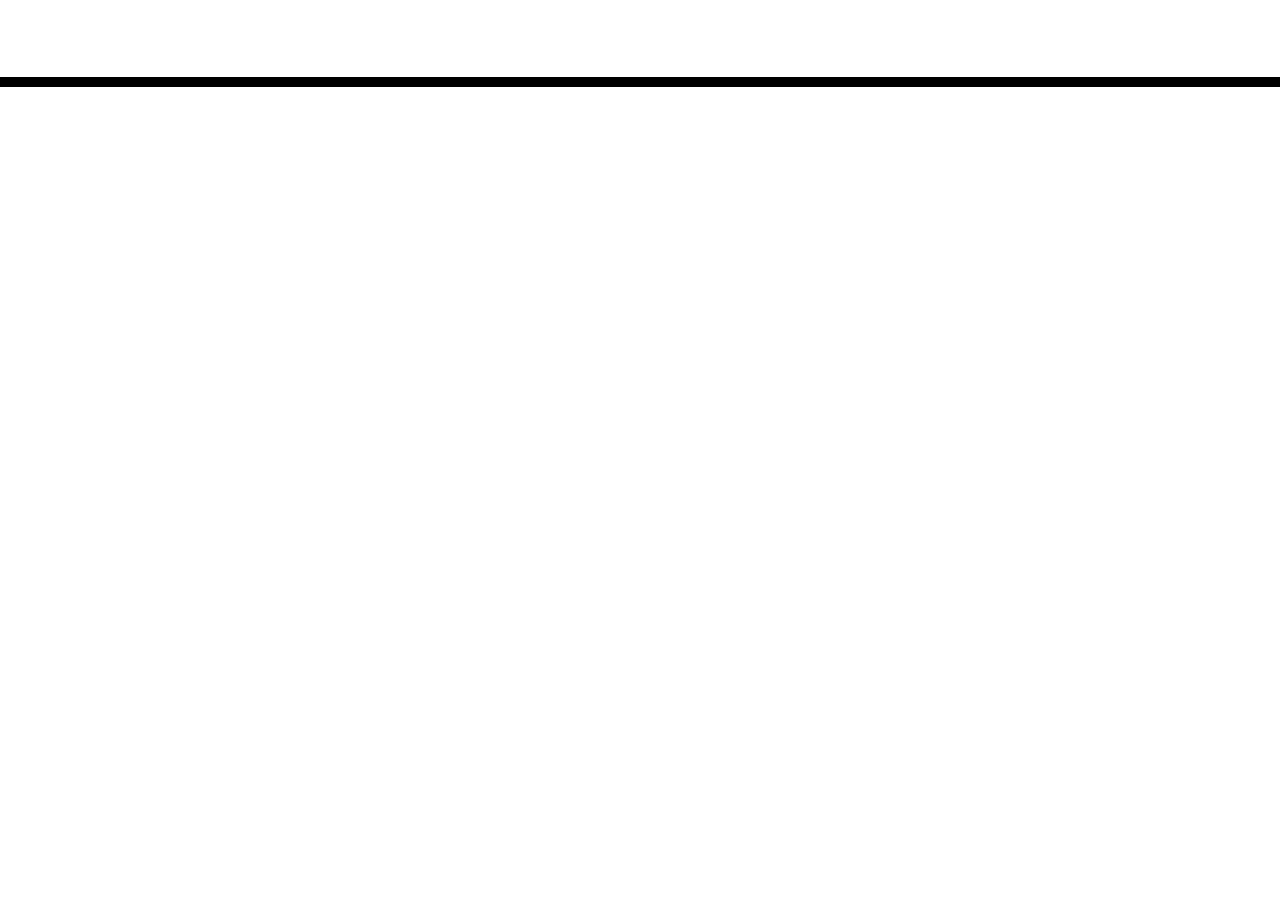
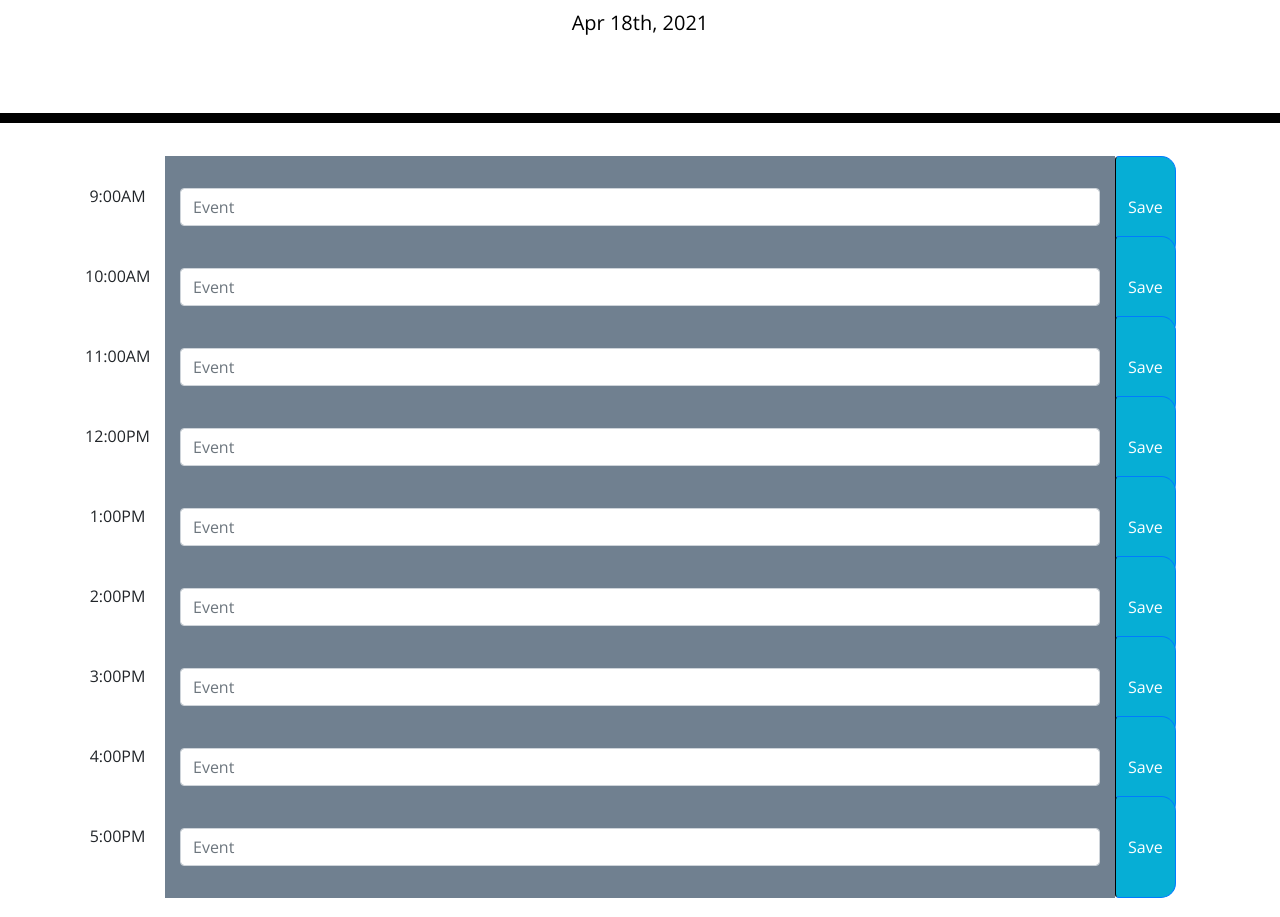
Before and after one commit to aldare93/homework-week-5, a plain HTML site: page Calendar/index.html in a window 1280 px wide. Shown: the part 181-1098 px from the top of the page. Before the commit the page ends 800 px from the top, so only its background shows below. Drawn offline with nearby package versions, Linux system fonts and the light colour scheme.

Commit message:
HTML CSS and script.js modified

```diff
--- a/Calendar/index.html
+++ b/Calendar/index.html
@@ -18,7 +18,12 @@
       href="https://fonts.googleapis.com/css?family=Open+Sans&display=swap"
       rel="stylesheet"
     />
-    <link rel="stylesheet" href="style.css" />
+    <link rel="stylesheet" href="style.css"/>
+    <script
+    type="text/javascript"
+    src="https://cdnjs.cloudflare.com/ajax/libs/moment.js/2.27.0/moment.min.js"
+    ></script>
+    <script src="https://cdnjs.cloudflare.com/ajax/libs/jquery/3.2.1/jquery.min.js"></script>
     <title>Work Day Scheduler</title>
   </head>
 
@@ -28,11 +33,132 @@
       <p class="lead">A simple calendar app for scheduling your work day</p>
       <p id="currentDay" class="lead"></p>
     </header>
-    <div class="container">
-      <!-- Timeblocks go here -->
-    </div>
 
-    <script src="https://cdnjs.cloudflare.com/ajax/libs/jquery/3.2.1/jquery.min.js"></script>
-    <script src="https://cdnjs.cloudflare.com/ajax/libs/moment.js/2.24.0/moment.min.js"></script>
+    <section>
+      <div class="container planner">
+        <div class="row">
+          <div class="col-md-1 time-block">
+            <p>9:00AM</p>
+          </div>
+          <div class="col-md-10 text-center description">
+            <input type="text" class="form-control" id="eventText" placeholder="Event">
+          </div>
+          <div class="col-md-1">
+            <button type="button" class="btn btn-primary saveBtn" id="save">Save</button>
+          </div>
+        </div>
+      </div>
+      <div class="container planner">
+        <div class="row">
+          <div class="col-md-1 time-block">
+            <p>10:00AM</p>
+          </div>
+          <div class="col-md-10 text-center description">
+            <input type="text" class="form-control" id="eventText" placeholder="Event">
+          </div>
+          <div class="col-md-1">
+            <button type="button" class="btn btn-primary saveBtn" id="save">Save</button>
+          </div>
+        </div>
+      </div>
+      <div class="container planner">
+        <div class="row">
+          <div class="col-md-1 time-block">
+            <p>11:00AM</p>
+          </div>
+          <div class="col-md-10 text-center description">
+            <input type="text" class="form-control" id="eventText" placeholder="Event">
+          </div>
+          <div class="col-md-1">
+            <button type="button" class="btn btn-primary saveBtn" id="save">Save</button>
+          </div>
+        </div>
+      </div>
+      <div class="container planner">
+        <div class="row">
+          <div class="col-md-1 time-block">
+            <p>12:00PM</p>
+          </div>
+          <div class="col-md-10 text-center description">
+            <input type="text" class="form-control" id="eventText" placeholder="Event">
+          </div>
+          <div class="col-md-1">
+            <button type="button" class="btn btn-primary saveBtn" id="save">Save</button>
+          </div>
+        </div>
+      </div>
+      <div class="container planner">
+        <div class="row">
+          <div class="col-md-1 time-block">
+            <p>1:00PM</p>
+          </div>
+          <div class="col-md-10 text-center description">
+            <input type="text" class="form-control" id="eventText" placeholder="Event">
+          </div>
+          <div class="col-md-1">
+            <button type="button" class="btn btn-primary saveBtn" id="save">Save</button>
+          </div>
+        </div>
+      </div>
+      <div class="container planner">
+        <div class="row">
+          <div class="col-md-1 time-block">
+            <p>2:00PM</p>
+          </div>
+          <div class="col-md-10 text-center description">
+            <input type="text" class="form-control" id="eventText" placeholder="Event">
+          </div>
+          <div class="col-md-1">
+            <button type="button" class="btn btn-primary saveBtn" id="save">Save</button>
+          </div>
+        </div>
+      </div>
+      <div class="container planner">
+        <div class="row">
+          <div class="col-md-1 time-block">
+            <p>3:00PM</p>
+          </div>
+          <div class="col-md-10 text-center description">
+            <input type="text" class="form-control" id="eventText" placeholder="Event">
+          </div>
+          <div class="col-md-1">
+            <button type="button" class="btn btn-primary saveBtn" id="save">Save</button>
+          </div>
+        </div>
+      </div>
+      <div class="container planner">
+        <div class="row">
+          <div class="col-md-1 time-block">
+            <p>4:00PM</p>
+          </div>
+          <div class="col-md-10 text-center description">
+            <input type="text" class="form-control" id="eventText" placeholder="Event">
+          </div>
+          <div class="col-md-1">
+            <button type="button" class="btn btn-primary saveBtn" id="save">Save</button>
+          </div>
+        </div>
+      </div>
+      <div class="container planner">
+        <div class="row">
+          <div class="col-md-1 time-block">
+            <p>5:00PM</p>
+          </div>
+          <div class="col-md-10 text-center description">
+            <input type="text" class="form-control" id="eventText" placeholder="Event">
+          </div>
+          <div class="col-md-1">
+            <button type="button" class="btn btn-primary saveBtn" id="save">Save</button>
+          </div>
+        </div>
+      </div>
+    </section>
+
+
+
+
+
+    <script src="script.js"></script>
+
   </body>
 </html>
--- /dev/null
+++ b/Calendar/script.js
@@ -0,0 +1,16 @@
+var today = moment(today);
+$("#currentDay").text(today.format("MMM Do, YYYY"));
+
+var save = document.querySelector("save");
+var eventText = document.querySelector("#eventText")
+
+// save.addEventListener('click', function() {
+//   localStorage.setItem("event", eventText);
+// }
+
+document.addEventListener("click", function () {
+        var eventStored = document.getElementById("eventText").value;
+        localStorage.setItem("eventText", eventStored);
+        console.log(eventStored)
+
+});
--- a/Calendar/style.css
+++ b/Calendar/style.css
@@ -23,6 +23,7 @@ textarea {
 
 .description {
   white-space: pre-wrap;
+  background-color: white;
 }
 
 .time-block {
@@ -63,9 +64,16 @@ textarea {
   border-bottom-right-radius: 15px;
   background-color: #06aed5;
   color: white;
+  height: 100%;
+  margin-top: -32px;
+  margin-left: -15px;
 }
 
 .saveBtn i:hover {
   font-size: 20px;
   transition: all 0.3s ease-in-out;
 }
+
+.description {
+  background-color: slategrey;
+}
```
